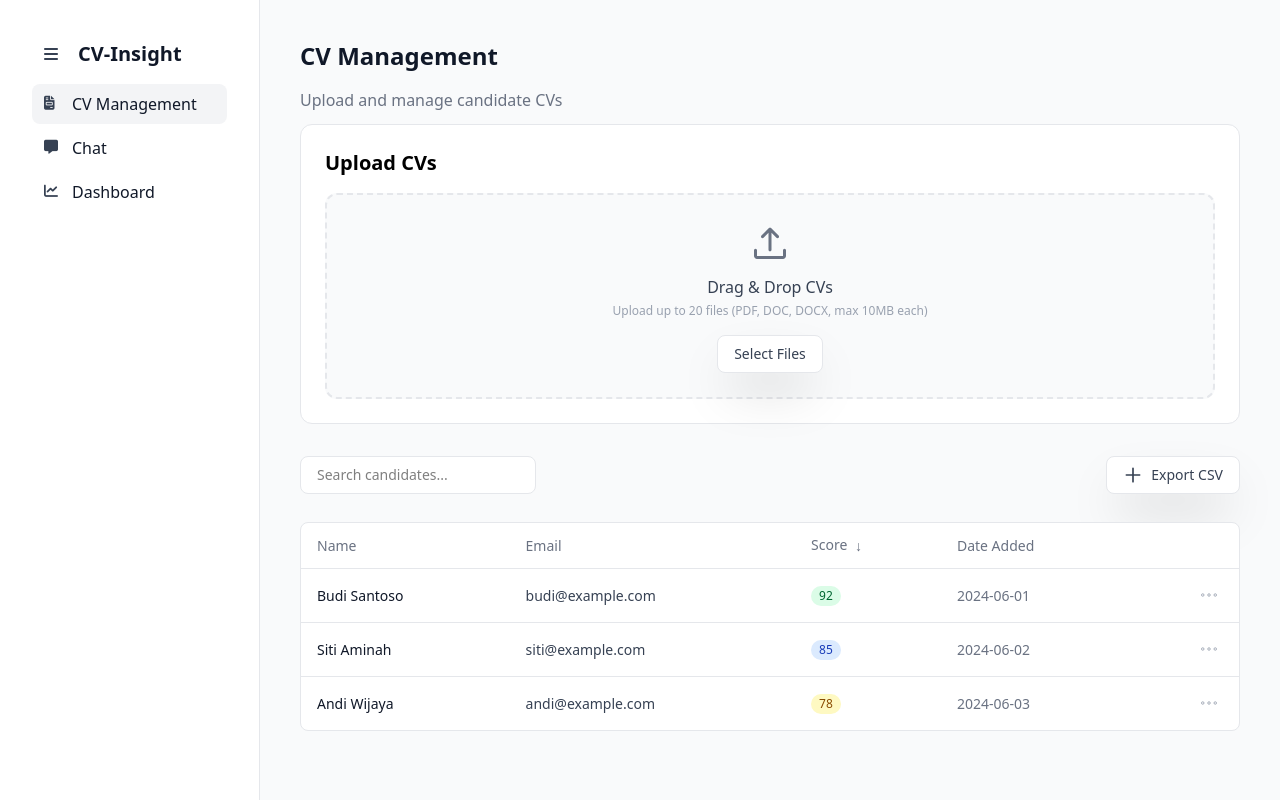
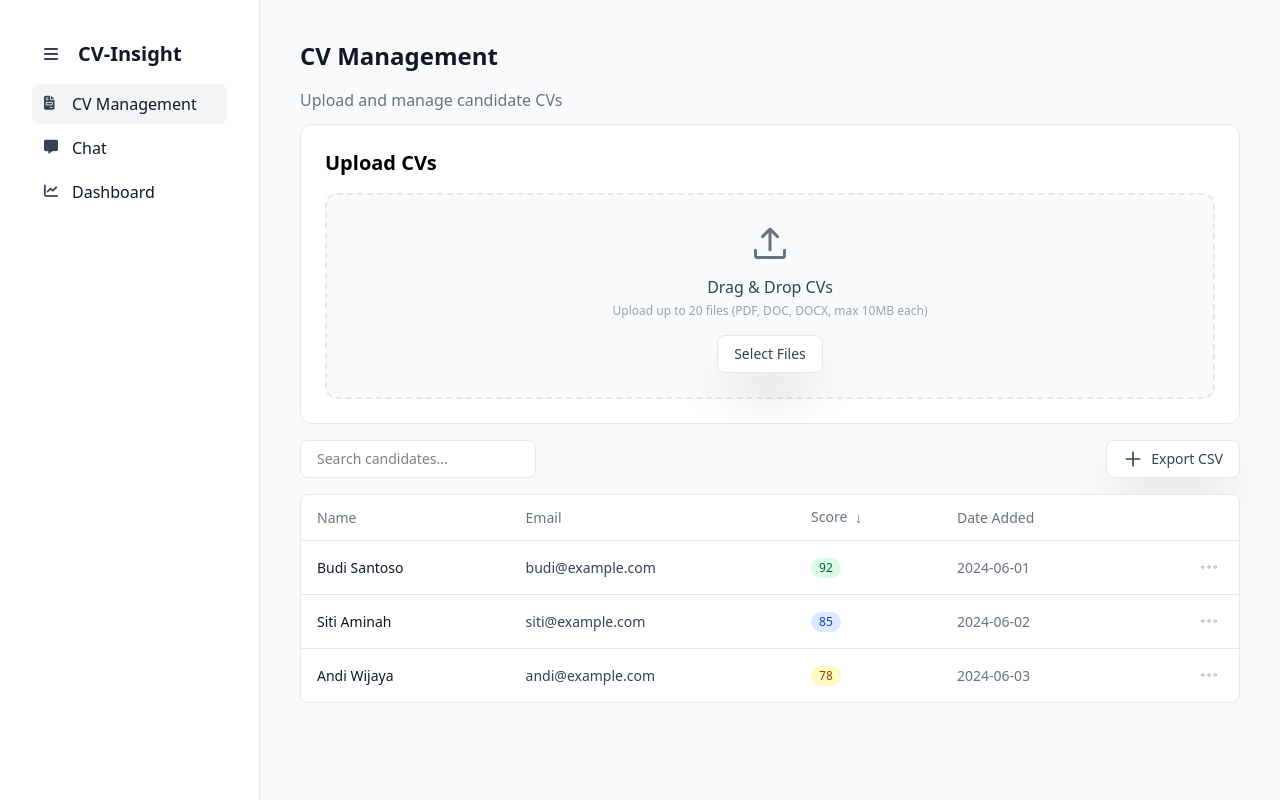
Before and after one commit to TrisnaUtama/cryptova-ai-hr-advisor, a Django app: page /cv/ in a window 1280 px wide. Run offline with Django 5.2, Linux system fonts and the light colour scheme.

Commit message:
fix(cv): adjust spacing and layout for improved UI consistency in CV management

```diff
--- a/static/output.css
+++ b/static/output.css
@@ -389,6 +389,13 @@
       --tw-space-y-reverse: 0;
       margin-block-start: calc(calc(var(--spacing) * 3) * var(--tw-space-y-reverse));
       margin-block-end: calc(calc(var(--spacing) * 3) * calc(1 - var(--tw-space-y-reverse)));
+    }
+  }
+  .space-y-4 {
+    :where(& > :not(:last-child)) {
+      --tw-space-y-reverse: 0;
+      margin-block-start: calc(calc(var(--spacing) * 4) * var(--tw-space-y-reverse));
+      margin-block-end: calc(calc(var(--spacing) * 4) * calc(1 - var(--tw-space-y-reverse)));
     }
   }
   .space-y-5 {
--- a/templates/cv/index.html
+++ b/templates/cv/index.html
@@ -3,10 +3,10 @@
     CV Dashboard
 {% endblock title %}
 {% block sidebar_content %}
-    <div class="w-full flex flex-col space-y-3">
+    <div class="w-full flex flex-col space-y-4">
         <h1 class="text-2xl font-bold text-gray-900 mb-4">CV Management</h1>
         <!-- Upload Box -->
-        <div class="mb-8">{% include "./upload_box.html" %}</div>
+        <div class="">{% include "./upload_box.html" %}</div>
         <!-- Search and Export -->
         <div class="flex flex-col md:flex-row md:items-center md:justify-between w-full gap-3 md:space-x-4">
             <div>
@@ -26,7 +26,7 @@
             </button>
         </div>
         <!-- Candidate Table -->
-        <div class="overflow-x-auto mt-4 bg-white rounded-lg border border-gray-200">
+        <div class="overflow-x-auto bg-white rounded-lg border border-gray-200">
             <table class="min-w-full text-sm">
                 <thead>
                     <tr class="border-b border-gray-200 text-gray-500 text-left">
```
